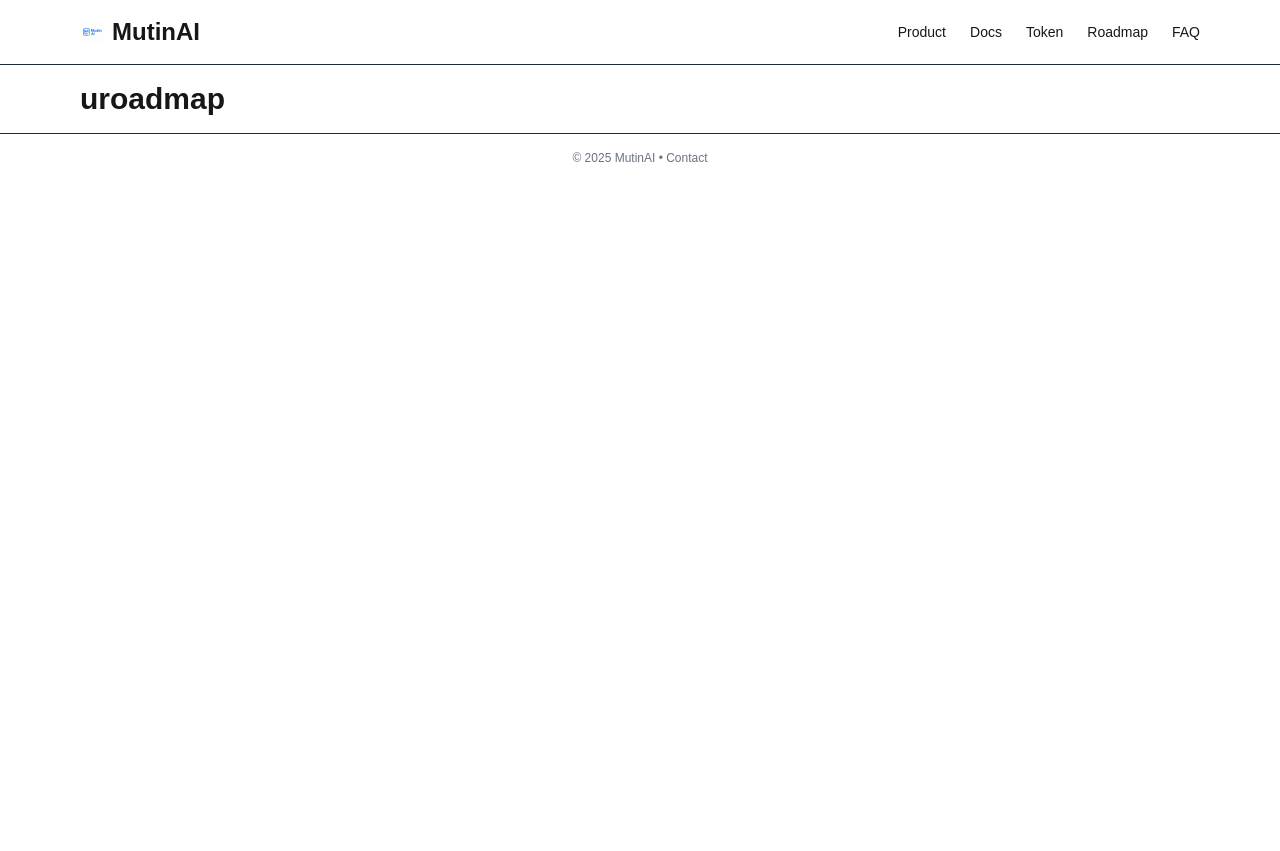
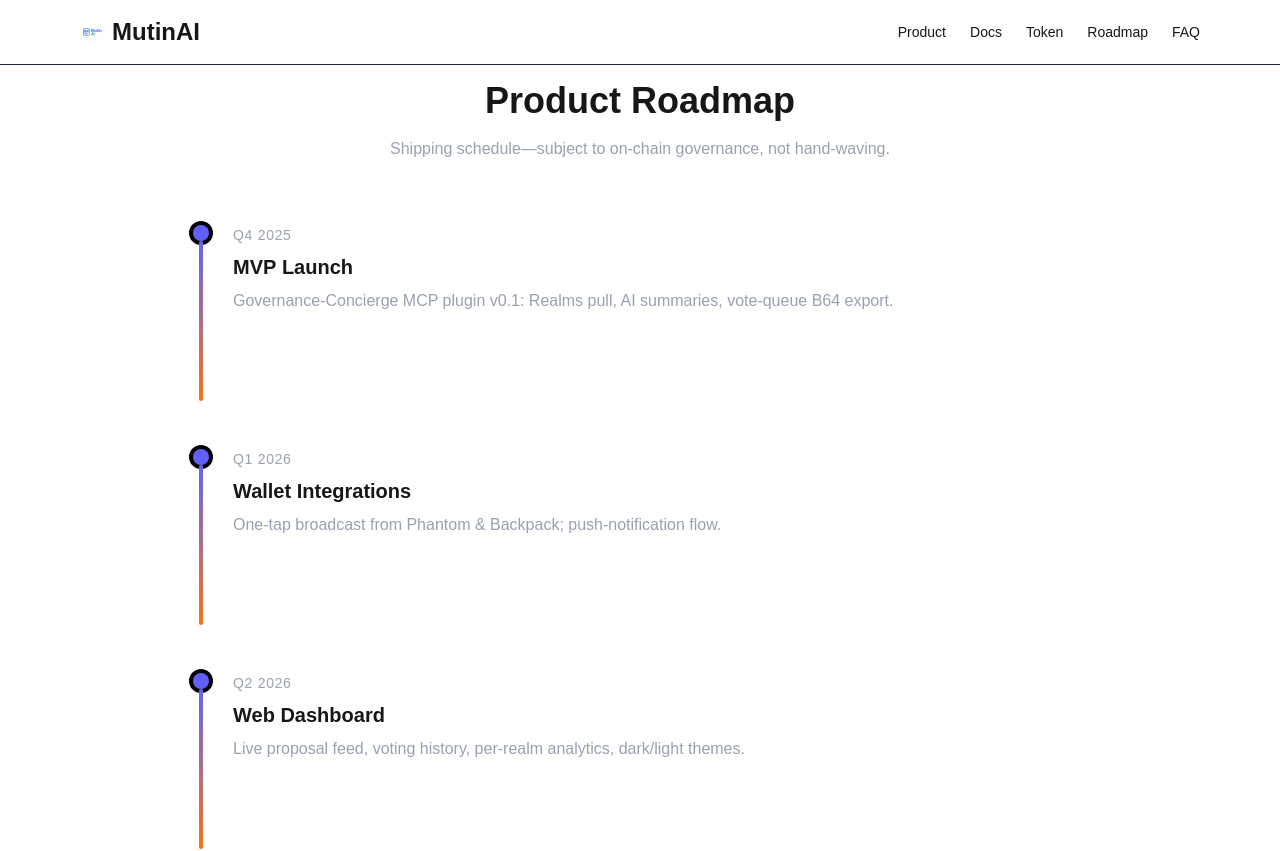
Before and after one commit to MutinAI/mutinai-site, a Next.js app: page /roadmap in a window 1280 px wide. Shown: the top 851 px of the page. Before the commit the page ends 800 px from the top, so only its background shows below. Built offline with nearby package versions, Linux system fonts and the light colour scheme.

Commit message:
add stylised roadmap timeline

```diff
--- a/src/app/roadmap/page.tsx
+++ b/src/app/roadmap/page.tsx
@@ -1,3 +1,83 @@
-export default function Page() {
-  return <h1 className="text-3xl font-bold">uroadmap</h1>;
+import Image from "next/image";
+
+export const metadata = { title: "MutinAI • Roadmap" };
+
+const milestones = [
+  {
+    date: "Q4 2025",
+    title: "MVP Launch",
+    body: "Governance‑Concierge MCP plugin v0.1: Realms pull, AI summaries, vote‑queue B64 export.",
+  },
+  {
+    date: "Q1 2026",
+    title: "Wallet Integrations",
+    body: "One‑tap broadcast from Phantom & Backpack; push‑notification flow.",
+  },
+  {
+    date: "Q2 2026",
+    title: "Web Dashboard",
+    body: "Live proposal feed, voting history, per‑realm analytics, dark/light themes.",
+  },
+  {
+    date: "Q3 2026",
+    title: "Cross‑Chain Support",
+    body: "Snapshot (EVM/L2) + Cosmos Gov adapters; unified interface.",
+  },
+  {
+    date: "Q4 2026",
+    title: "Staking Incentives",
+    body: "Delegate MUT to node operators that run concierge relayers; earn fee rebates.",
+  },
+  {
+    date: "H1 2027",
+    title: "Sentiment Analytics",
+    body: "LLM clustering of proposal categories; predict pass/fail probability.",
+  },
+  {
+    date: "H2 2027",
+    title: "Treasury Risk AI",
+    body: "Monitor DAO treasuries, surface yield & risk alerts to delegates.",
+  },
+];
+
+export default function Roadmap() {
+  return (
+    <section className="max-w-4xl mx-auto space-y-16">
+      <header className="text-center space-y-4">
+        <h1 className="text-4xl font-extrabold">Product Roadmap</h1>
+        <p className="text-gray-400">
+          Shipping schedule—subject to on‑chain governance, not hand‑waving.
+        </p>
+      </header>
+
+      <div className="relative border-l border-transparent">
+        {milestones.map((m, idx) => (
+          <div key={m.date} className="flex gap-6 mb-12">
+            {/* divider */}
+            <div className="flex flex-col items-center">
+              <div className="h-4 w-4 rounded-full bg-indigo-500 ring-4 ring-black" />
+              {idx < milestones.length - 1 && (
+                <Image
+                  src="/divider.svg"
+                  alt=""
+                  width={4}
+                  height={160}
+                  className="select-none"
+                />
+              )}
+            </div>
+
+            {/* card */}
+            <div className="space-y-2">
+              <h3 className="text-sm uppercase tracking-wider text-gray-400">
+                {m.date}
+              </h3>
+              <h2 className="text-xl font-semibold">{m.title}</h2>
+              <p className="text-gray-400">{m.body}</p>
+            </div>
+          </div>
+        ))}
+      </div>
+    </section>
+  );
 }
```
Also changed, not shown: public/divider.svg (added).
